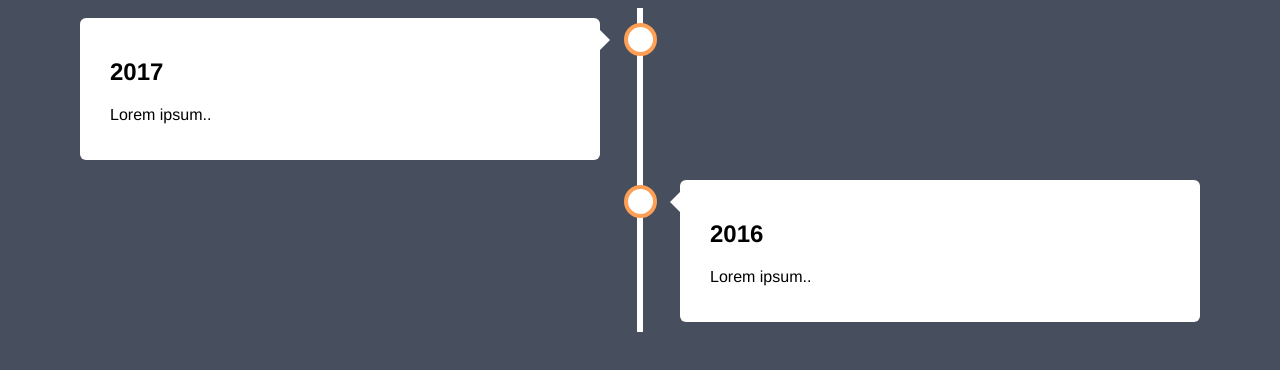
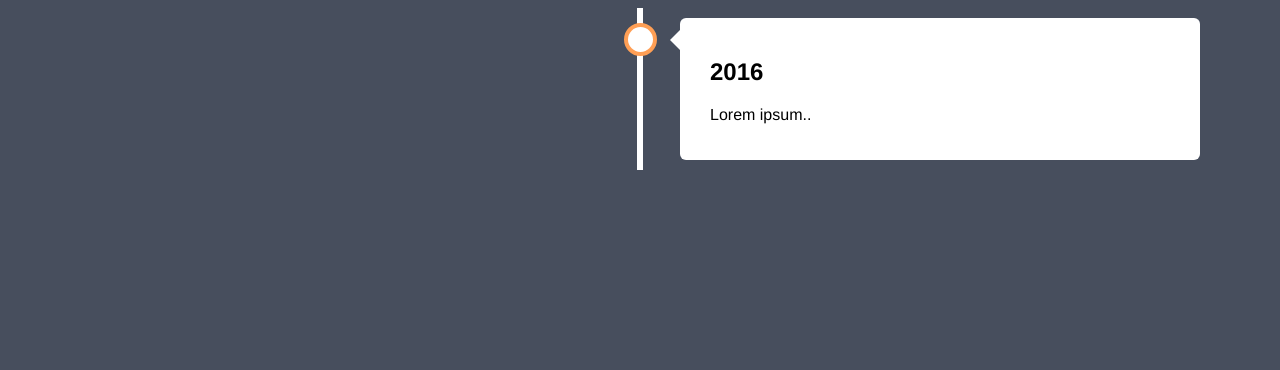
Before and after one commit to QuintenVervynck/quintenvervynck.github.io, a plain HTML site: page index.html in a window 1280 px wide. Drawn offline with Linux system fonts and the light colour scheme.

Commit message:
Update index.html

```diff
--- a/index.html
+++ b/index.html
@@ -5,12 +5,6 @@
 </head>
 <body>
 <div class="timeline">
-  <div class="container left">
-    <div class="content">
-      <h2>2017</h2>
-      <p>Lorem ipsum..</p>
-    </div>
-  </div>
   <div class="container right">
     <div class="content">
       <h2>2016</h2>
```
